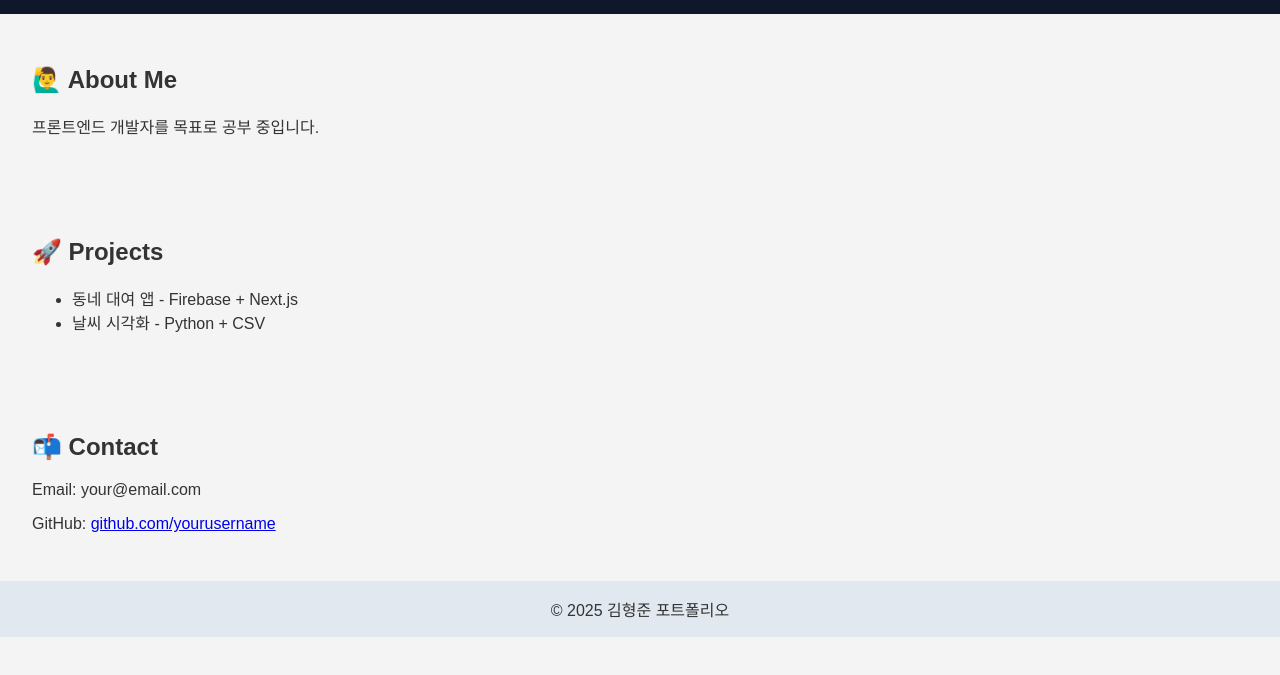
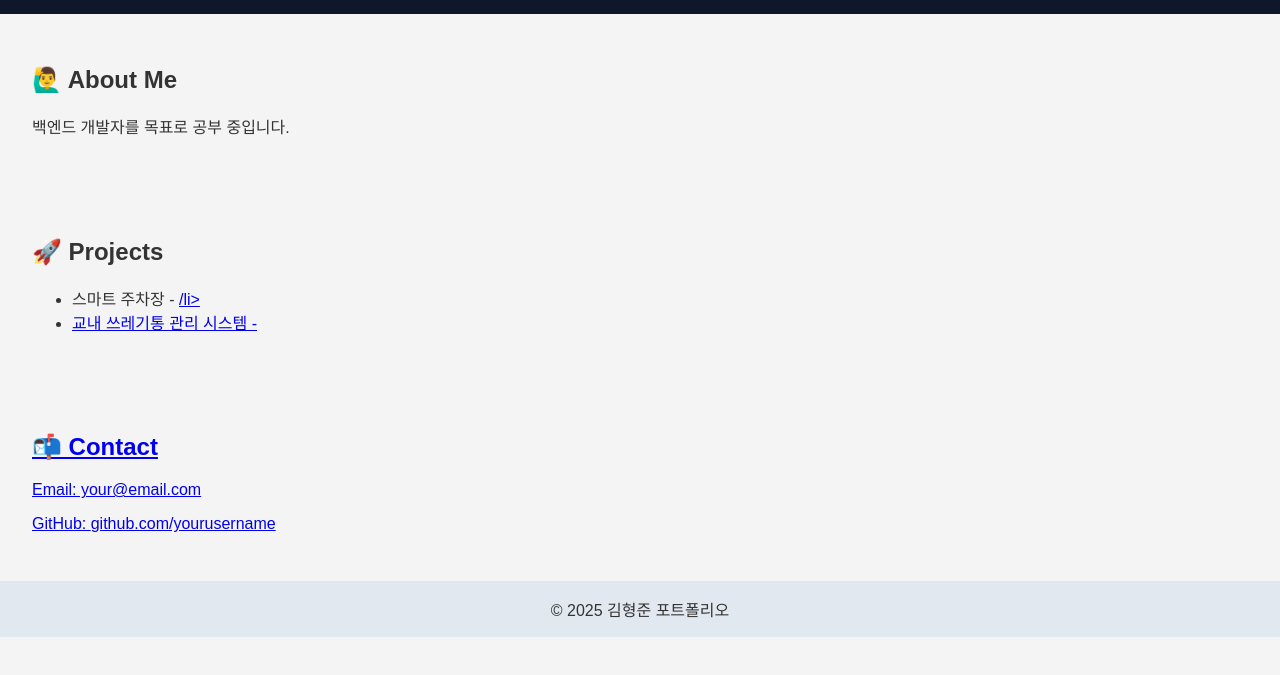
Before and after one commit to Ayewww/hello, a plain HTML site: page index.html in a window 1280 px wide. Shown: the part 125-800 px from the top of the page. Drawn offline with Linux system fonts and the light colour scheme.

Commit message:
Update index.html

```diff
--- a/index.html
+++ b/index.html
@@ -18,14 +18,14 @@
 
   <section id="about">
     <h2>🙋‍♂️ About Me</h2>
-    <p>프론트엔드 개발자를 목표로 공부 중입니다.</p>
+    <p>백엔드 개발자를 목표로 공부 중입니다.</p>
   </section>
 
   <section id="projects">
     <h2>🚀 Projects</h2>
     <ul>
-      <li>동네 대여 앱 - Firebase + Next.js</li>
-      <li>날씨 시각화 - Python + CSV</li>
+      <li> 스마트 주차장 -  <a href="https://ayewww.github.io/Parking-Project/" target="_blank">/li>
+      <li> 교내 쓰레기통 관리 시스템 - <a href="https://github.com/pbzz1/Hansung-trashcan/" target="_blank"></li>
     </ul>
   </section>
 
```
